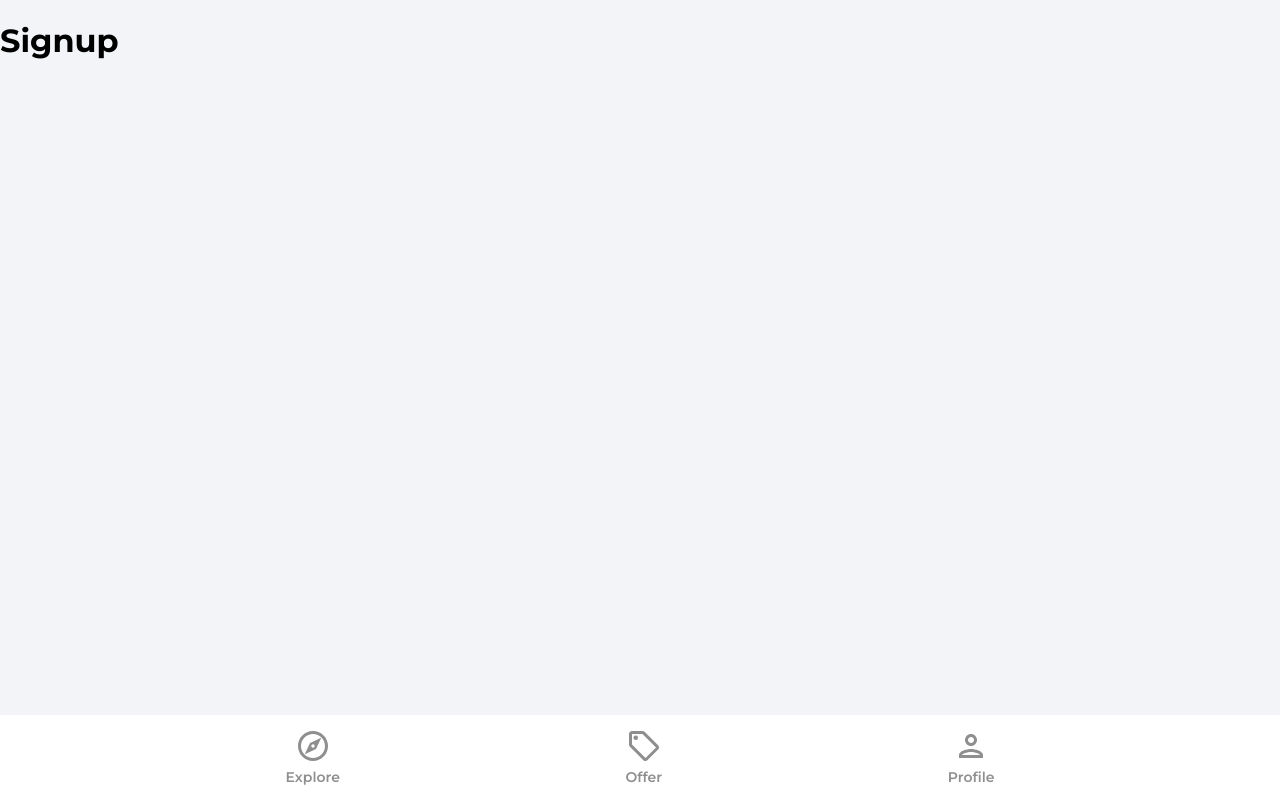
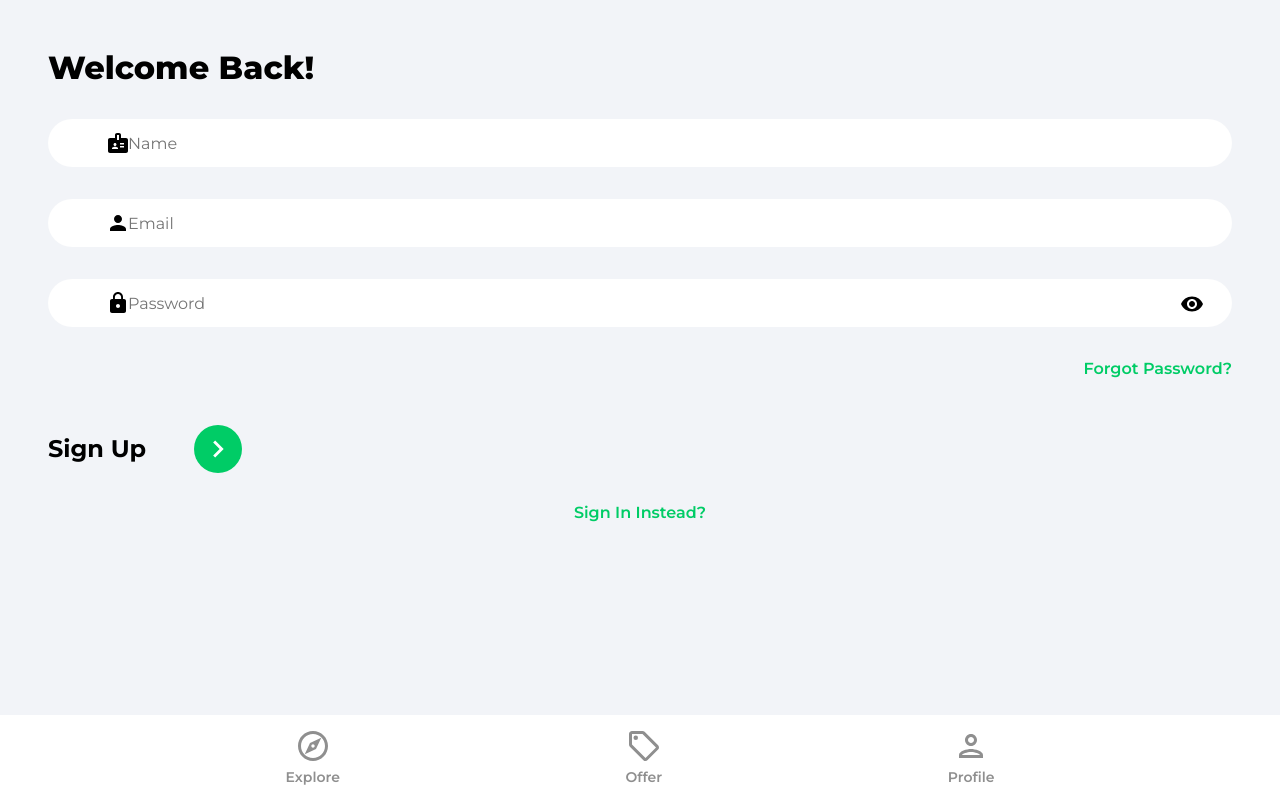
Before and after one commit to bcherrera14/house-marketplace, a React (Create React App) app: page /sign-up in a window 1280 px wide. Built offline with nearby package versions, Linux system fonts and the light colour scheme.

Commit message:
add signin/up form

```diff
--- a/src/index.css
+++ b/src/index.css
@@ -187,12 +187,12 @@
 
 .nameInput {
 	margin-bottom: 2rem;
-  background: url('./assets/svg/badgeIcon.svg') #ffffff 2.5% center no-repeat;
+	background: url('./assets/svg/badgeIcon.svg') #ffffff 5% center no-repeat;
 }
 
 .emailInput {
 	margin-bottom: 2rem;
-  background: url('./assets/svg/personIcon.svg') #ffffff 2.5% center no-repeat;
+	background: url('./assets/svg/personIcon.svg') #ffffff 5% center no-repeat;
 }
 
 .passwordInputDiv {
@@ -201,7 +201,7 @@
 
 .passwordInput {
 	margin-bottom: 2rem;
-  background: url('./assets/svg/lockIcon.svg') #ffffff 2.5% center no-repeat;
+	background: url('./assets/svg/lockIcon.svg') #ffffff 5% center no-repeat;
 }
 
 .showPassword {
@@ -221,7 +221,7 @@
 
 .signInBar,
 .signUpBar {
-  margin-top: 3rem;
+	margin-top: 2rem;
 	display: flex;
 	justify-content: space-between;
 	align-items: center;
@@ -290,7 +290,7 @@
 }
 
 .registerLink {
-  margin-top: 4rem;
+	margin-top: 1rem;
 	color: #00cc66;
 	font-weight: 600;
 	text-align: center;
--- a/src/pages/Signin.jsx
+++ b/src/pages/Signin.jsx
@@ -1,9 +1,69 @@
 import React from 'react';
+import { useState } from 'react';
+import { Link, useNavigate } from 'react-router-dom';
+import { ReactComponent as ArrowRightIcon } from '../assets/svg/keyboardArrowRightIcon.svg';
+import visibilityIcon from '../assets/svg/visibilityIcon.svg';
 
 function Signin() {
+	const [ showPassword, setShowPassword ] = useState(false);
+	const [ formData, setFormData ] = useState({ email: '', password: '' });
+	const { email, password } = formData;
+
+	const navigate = useNavigate();
+
+	const onChange = (e) => {
+		setFormData((prevState) => ({
+			...prevState,
+			[e.target.id]: e.target.value
+		}));
+	};
+
 	return (
 		<div>
-			<h1>Signin</h1>
+			<div className="pageContainer">
+				<header>
+					<p className="pageHeader">Welcome Back!</p>
+				</header>
+
+				<form>
+					<input
+						type="email"
+						className="emailInput"
+						placeholder="Email"
+						id="email"
+						value={email}
+						onChange={onChange}
+					/>
+					<div className="passwordInputDiv">
+						<input
+							type={showPassword ? 'text' : 'password'}
+							className="passwordInput"
+							placeholder="Password"
+							id="password"
+							value={password}
+							onChange={onChange}
+						/>
+						<img
+							src={visibilityIcon}
+							alt="show password"
+							className="showPassword"
+							onClick={() => setShowPassword((prevState) => !prevState)}
+						/>
+					</div>
+					<Link to="/forgotpassword" className="forgotPasswordLink">
+						Forgot Password?
+					</Link>
+					<div className="signInBar">
+						<p className="signInText">Sign In</p>
+						<button className="signInButton">
+							<ArrowRightIcon fill="#ffff" width="34px" height="34px" />
+						</button>
+					</div>
+				</form>
+				<Link to="/sign-up" className="registerLink">
+					Sign Up Instead?
+				</Link>
+			</div>
 		</div>
 	);
 }
--- a/src/pages/Signup.jsx
+++ b/src/pages/Signup.jsx
@@ -1,11 +1,79 @@
-import React, { Component } from 'react';
+import React from 'react';
+import { useState } from 'react';
+import { Link, useNavigate } from 'react-router-dom';
+import { ReactComponent as ArrowRightIcon } from '../assets/svg/keyboardArrowRightIcon.svg';
+import visibilityIcon from '../assets/svg/visibilityIcon.svg';
 
-export default class Signup extends Component {
-	render() {
-		return (
-			<div>
-				<h1>Signup</h1>
+function Signup() {
+	const [ showPassword, setShowPassword ] = useState(false);
+	const [ formData, setFormData ] = useState({ email: '', password: '', name: '' });
+	const { email, password, name } = formData;
+
+	const navigate = useNavigate();
+
+	const onChange = (e) => {
+		setFormData((prevState) => ({
+			...prevState,
+			[e.target.id]: e.target.value
+		}));
+	};
+
+	return (
+		<div>
+			<div className="pageContainer">
+				<header>
+					<p className="pageHeader">Welcome Back!</p>
+				</header>
+
+				<form>
+					<input
+						type="text"
+						className="nameInput"
+						placeholder="Name"
+						id="name"
+						value={name}
+						onChange={onChange}
+					/>
+					<input
+						type="email"
+						className="emailInput"
+						placeholder="Email"
+						id="email"
+						value={email}
+						onChange={onChange}
+					/>
+					<div className="passwordInputDiv">
+						<input
+							type={showPassword ? 'text' : 'password'}
+							className="passwordInput"
+							placeholder="Password"
+							id="password"
+							value={password}
+							onChange={onChange}
+						/>
+						<img
+							src={visibilityIcon}
+							alt="show password"
+							className="showPassword"
+							onClick={() => setShowPassword((prevState) => !prevState)}
+						/>
+					</div>
+					<Link to="/forgotpassword" className="forgotPasswordLink">
+						Forgot Password?
+					</Link>
+					<div className="signUpBar">
+						<p className="signUpText">Sign Up</p>
+						<button className="signUpButton">
+							<ArrowRightIcon fill="#ffff" width="34px" height="34px" />
+						</button>
+					</div>
+				</form>
+				<Link to="/sign-in" className="registerLink">
+					Sign In Instead?
+				</Link>
 			</div>
-		);
-	}
+		</div>
+	);
 }
+
+export default Signup;
```
Lines whose indentation alone changed are shown as unchanged.
